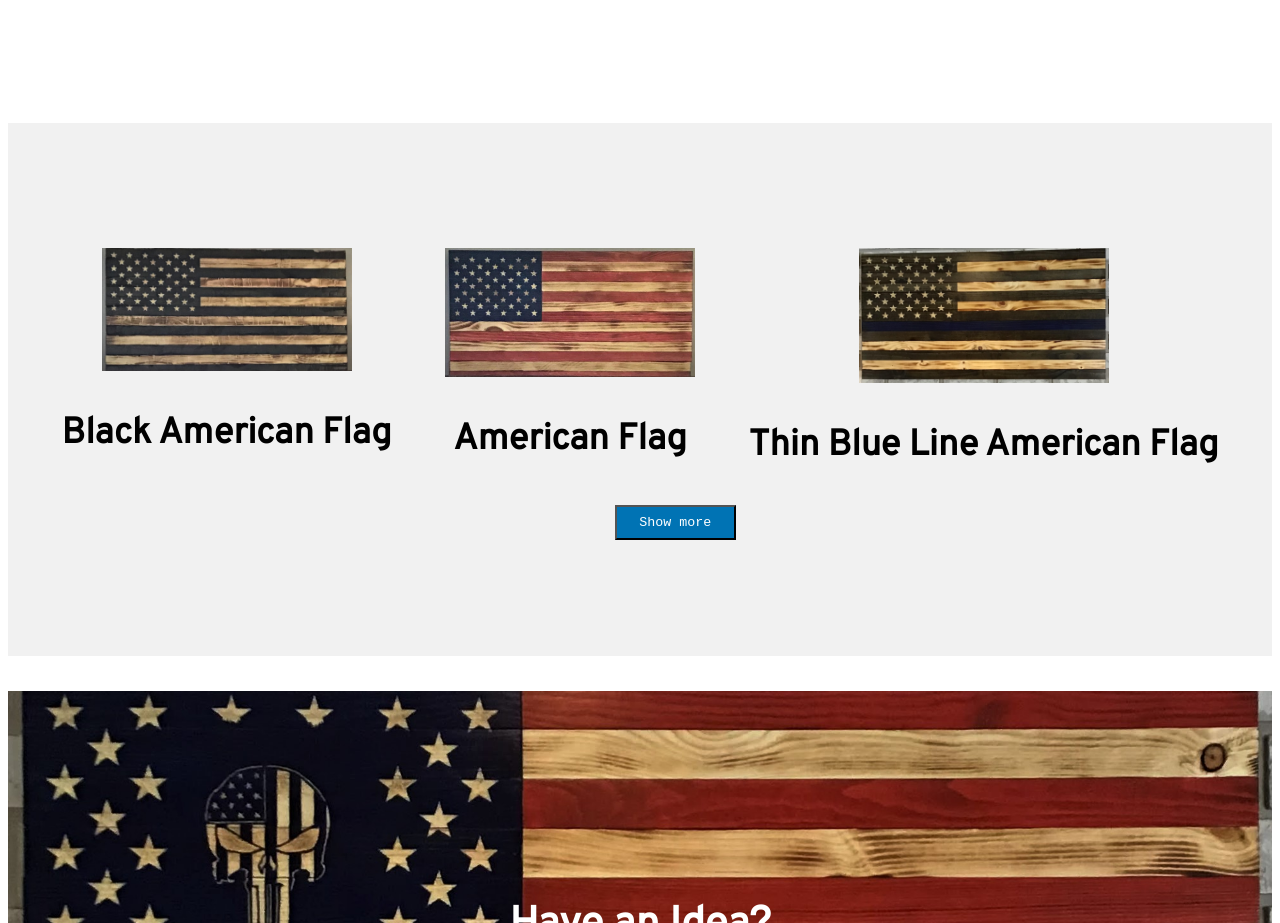
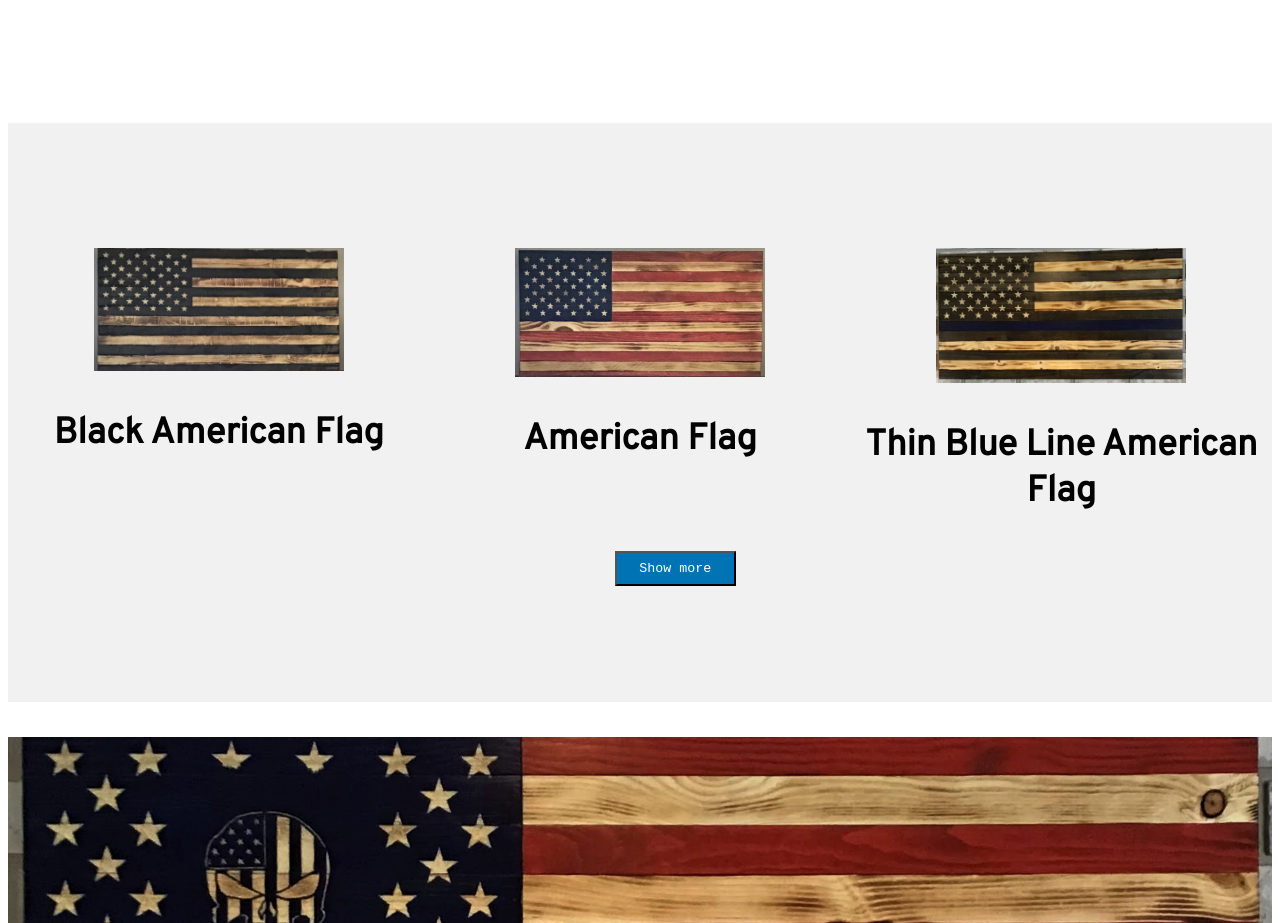
Before and after one commit to TravisExline/flag-company-site, a React (Create React App) app: page /viewflag in a window 1280 px wide. Shown: the part 1640-2563 px from the top of the page. Built offline with nearby package versions, Linux system fonts and the light colour scheme; a web font is replaced by a local one.

Commit message:
show more fixed styling

```diff
--- a/src/components/FlagDisplay.js
+++ b/src/components/FlagDisplay.js
@@ -43,9 +43,14 @@ class FlagDisplay extends React.Component {
     render() {
         return(
             <div className='flag-display-holder'>
-                <div className='flag-display-list'>
-                    {this.state.flagPhotos.slice(0, this.state.itemsToShow).map((flag, i) =>
-                    <div className='landing-flag-display' key={i}><img className="landing-display-photo" src={flag.img} alt='flag'></img> <h3 className="landing-flag-name">{flag.name}</h3></div>)}
+                <div className='flag-list-holder'>
+                    <div className='flag-display-list'>
+                         {this.state.flagPhotos.slice(0, this.state.itemsToShow).map((flag, i) =>
+                            <div className='landing-flag-display' key={i}>
+                            <img className="landing-display-photo" src={flag.img} alt='flag'></img>
+                            <h3 className="landing-flag-name">{flag.name}</h3>
+                        </div>)}
+                    </div>
                 </div>
                 <button className='show-btn' onClick={this.showMore}>
                     {this.state.expanded ? (
--- a/src/style/FlagDisplay.css
+++ b/src/style/FlagDisplay.css
@@ -1,5 +1,6 @@
 .flag-display-list {
     display: flex;
+    flex: 1;
     align-content: center;
     flex-wrap: wrap;
     justify-content: space-evenly;
@@ -26,6 +27,7 @@
 }
 
 .landing-flag-display {
+    flex: 1 0 33%;
     margin-top: 125px;
 }
 
```
